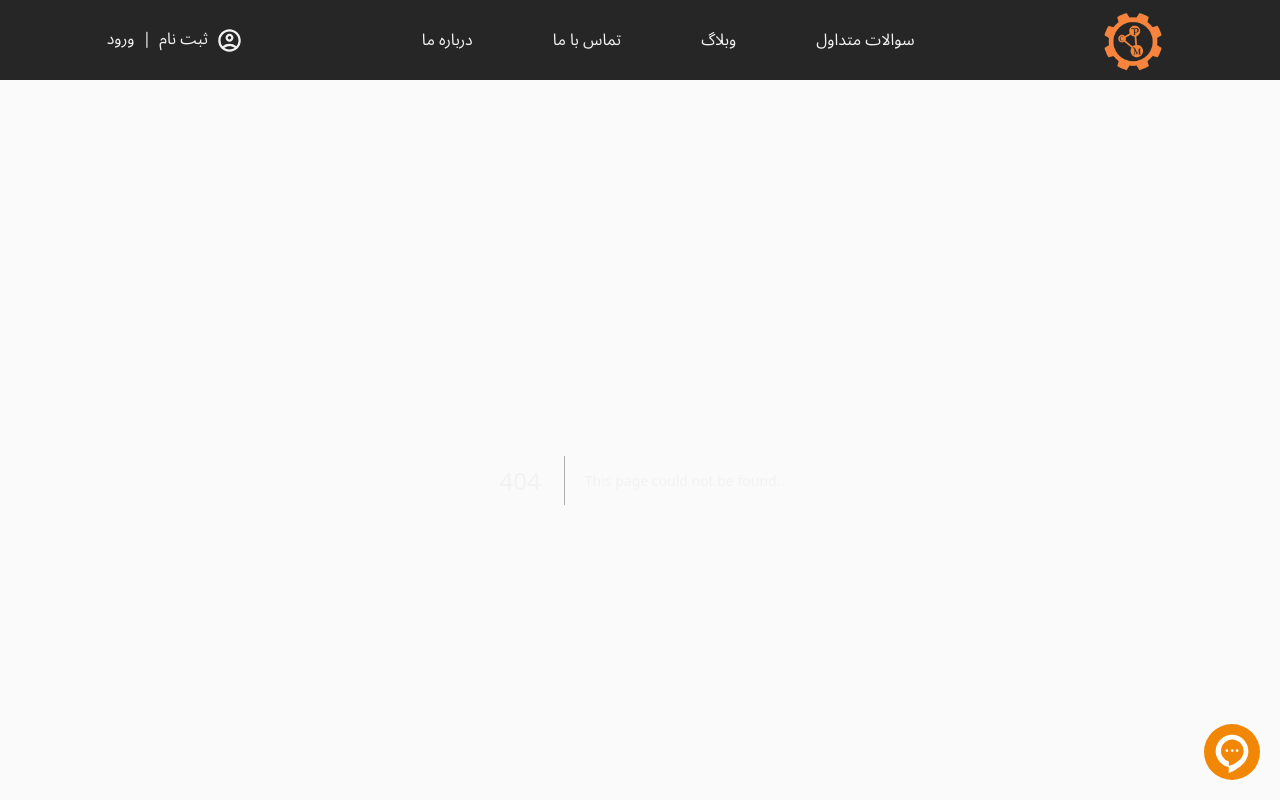
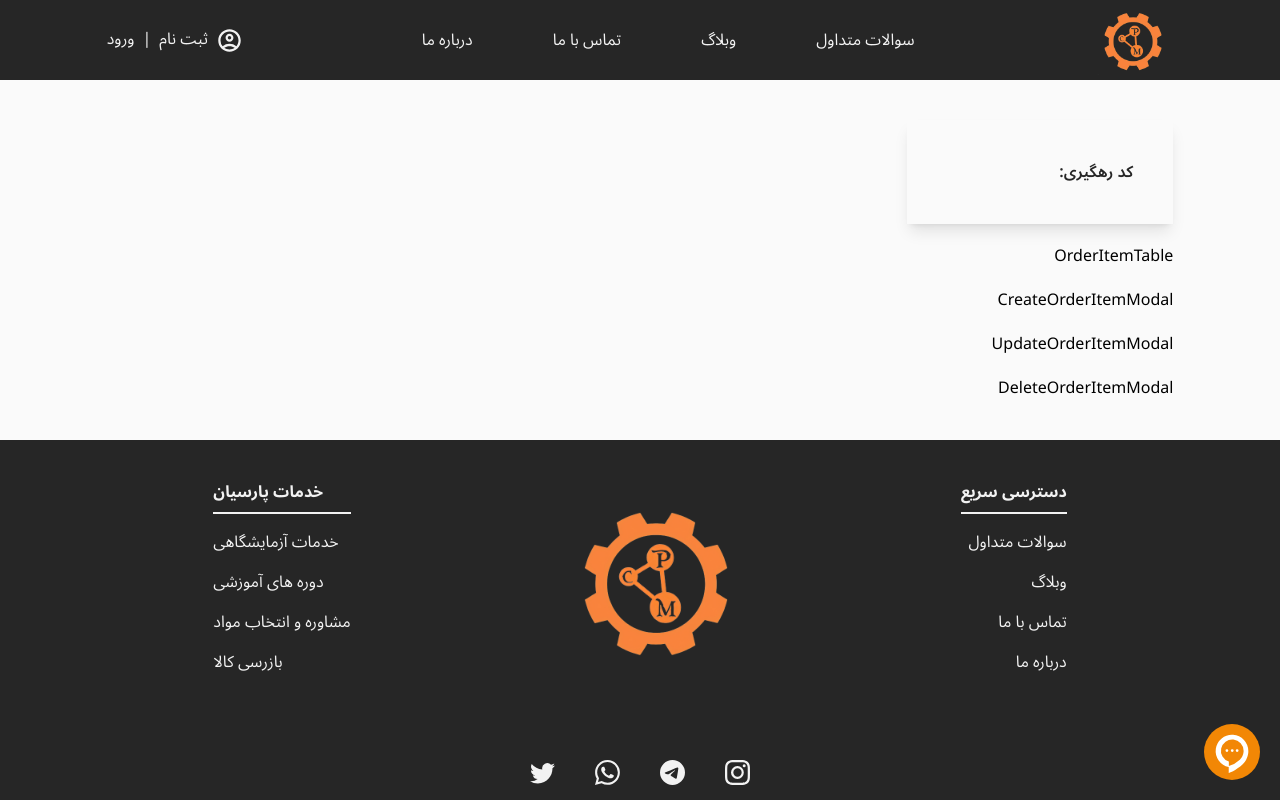
Before and after one commit to hosseinmirzapur/parsian-metallurgy, a Next.js app: page /dashboard/orders/1 in a window 1280 px wide. Before the commit this address had no page. Shown: the top 800 px of the page. Built offline with nearby package versions, Linux system fonts and the light colour scheme; no server answers.

Commit message:
added order detail card
created all needed components for the order details page and implemented order's detail card

```diff
--- /dev/null
+++ b/app/components/sections/dashboard/CreateOrderItemModal.tsx
@@ -0,0 +1,21 @@
+"use client"
+
+interface CreateOrderItemModalProps {
+	listener: () => void
+	open: boolean
+	toggleOpen: () => void
+	loading: boolean
+	toggleLoading: () => void
+}
+
+const CreateOrderItemModal: React.FC<CreateOrderItemModalProps> = ({
+	listener,
+	open,
+	toggleOpen,
+	loading,
+	toggleLoading,
+}) => {
+	return <div>CreateOrderItemModal</div>
+}
+
+export default CreateOrderItemModal
--- /dev/null
+++ b/app/components/sections/dashboard/DeleteOrderItemModal.tsx
@@ -0,0 +1,18 @@
+"use client"
+
+import { OrderItem } from "@/app/dashboard/orders/[id]/OrderPageContainer"
+
+interface DeleteOrderItemModalProps {
+	listener: () => void
+	orderItem: OrderItem
+	open: boolean
+	toggleOpen: () => void
+	loading: boolean
+	toggleLoading: () => void
+}
+
+const DeleteOrderItemModal: React.FC<DeleteOrderItemModalProps> = () => {
+	return <div>DeleteOrderItemModal</div>
+}
+
+export default DeleteOrderItemModal
--- /dev/null
+++ b/app/components/sections/dashboard/OrderDetailCard.tsx
@@ -0,0 +1,20 @@
+"use client"
+
+import { SingleOrder } from "@/app/dashboard/orders/[id]/OrderPageContainer"
+
+interface OrderDetailCardProps {
+	order: SingleOrder
+}
+
+const OrderDetailCard: React.FC<OrderDetailCardProps> = ({ order }) => {
+	return (
+		<div className="shadow-lg w-10/12 md:w-9/12 lg:w-3/12">
+			<div className="flex gap-5 p-10">
+				<h1 className="text-p-black font-semibold">کد رهگیری:</h1>
+				<h4 className="text-p-black">{order.special_id}</h4>
+			</div>
+		</div>
+	)
+}
+
+export default OrderDetailCard
--- /dev/null
+++ b/app/components/sections/dashboard/OrderItemTable.tsx
@@ -0,0 +1,21 @@
+"use client"
+
+import { OrderItem } from "@/app/dashboard/orders/[id]/OrderPageContainer"
+
+interface OrderItemTableProps {
+	orderItems: OrderItem[]
+	toggleUpdate: () => void
+	toggleDelete: () => void
+	chooseOrderItem: (orderItem: OrderItem) => void
+}
+
+const OrderItemTable: React.FC<OrderItemTableProps> = ({
+	orderItems,
+	toggleDelete,
+	toggleUpdate,
+	chooseOrderItem,
+}) => {
+	return <div>OrderItemTable</div>
+}
+
+export default OrderItemTable
--- /dev/null
+++ b/app/components/sections/dashboard/UpdateOrderItemModal.tsx
@@ -0,0 +1,23 @@
+"use client"
+
+import { OrderItem } from "@/app/dashboard/orders/[id]/OrderPageContainer"
+
+interface UpdateOrderItemModalProps {
+	listener: () => void
+	orderItem: OrderItem
+	open: boolean
+	toggleOpen: () => void
+	loading: boolean
+	toggleLoading: () => void
+}
+
+const UpdateOrderItemModal: React.FC<UpdateOrderItemModalProps> = ({
+	listener,
+	open,
+	orderItem,
+	toggleOpen,
+}) => {
+	return <div>UpdateOrderItemModal</div>
+}
+
+export default UpdateOrderItemModal
--- /dev/null
+++ b/app/dashboard/orders/[id]/OrderPageContainer.tsx
@@ -0,0 +1,146 @@
+"use client"
+
+// ** react imports
+import { useEffect, useState } from "react"
+
+// ** components
+import CreateOrderItemModal from "@/app/components/sections/dashboard/CreateOrderItemModal"
+import DeleteOrderItemModal from "@/app/components/sections/dashboard/DeleteOrderItemModal"
+import OrderDetailCard from "@/app/components/sections/dashboard/OrderDetailCard"
+import OrderItemTable from "@/app/components/sections/dashboard/OrderItemTable"
+import UpdateOrderItemModal from "@/app/components/sections/dashboard/UpdateOrderItemModal"
+
+// ** server utilities
+import server, { handleResponse } from "@/app/utils/api/server"
+import { useAppSelector } from "@/redux/store"
+
+interface OrderPageParams {
+	orderID: string | number
+}
+
+export interface SingleOrder {
+	id: string | number
+	mobile: string
+	customer_name: string
+	requester_name?: string
+	result_destination: "PERSON" | "ITTA" | "RUBIKA" | "BALE" | "EMAIL" | string
+	result_email?: string
+	special_id: string
+	orderItems: OrderItem[]
+	created_at: string
+}
+
+export interface OrderItem {
+	name: string
+	sand_paper: boolean
+	destruction: boolean
+	status: "PENDING" | "PARTIAL" | "OFFICE" | "PAID" | string
+	test_type: "ANALYZE" | "HARDNESS" | "BOTH" | string
+	quantity: number
+	description?: string
+	image?: string
+	created_at: string
+}
+
+const OrderPageContainer: React.FC<OrderPageParams> = ({ orderID }) => {
+	// ** redux variables
+	const selector = useAppSelector((state) => state.persistedReducer.value)
+
+	// ** order variables
+	const baseOrder = {
+		id: "",
+		customer_name: "",
+		created_at: "",
+		mobile: "",
+		orderItems: [],
+		result_destination: "",
+		special_id: "",
+		requester_name: "",
+		result_email: "",
+	}
+	const [order, setOrder] = useState<SingleOrder>(baseOrder)
+	const [selectedOrderItem, setSelectedOrderItem] = useState<OrderItem>({
+		created_at: "",
+		destruction: false,
+		name: "",
+		quantity: 0,
+		sand_paper: false,
+		status: "",
+		test_type: "",
+		description: "",
+		image: "",
+	})
+
+	// ** state variables
+	const [fired, setFired] = useState(false)
+	const [loading, setLoading] = useState(false)
+	const [createModal, setCreateModal] = useState(false)
+	const [updateModal, setUpdateModal] = useState(false)
+	const [deleteModal, setDeleteModal] = useState(false)
+
+	// ** functions
+	const fireEvent = () => setFired(!fired)
+	const toggleLoading = () => setLoading(!loading)
+	const chooseOrderItem = (orderItem: OrderItem) =>
+		setSelectedOrderItem(orderItem)
+	const toggleCreateModal = () => setCreateModal(!createModal)
+	const toggleUpdateModal = () => setUpdateModal(!updateModal)
+	const toggleDeleteModal = () => setDeleteModal(!deleteModal)
+
+	useEffect(() => {
+		server
+			.get(`/order/${orderID}`, {
+				headers: {
+					Authorization: `Bearer ${selector.token}`,
+				},
+			})
+			.then((res) => {
+				const data: SingleOrder = res.data.order
+				setOrder(data)
+			})
+			.catch((err) => handleResponse(err, "toast"))
+	}, [fired])
+
+	return (
+		<div
+			dir="rtl"
+			className="flex flex-col gap-5 w-11/12 md:w-10/12 mx-auto py-10">
+			<OrderDetailCard order={order} />
+
+			<OrderItemTable
+				orderItems={order.orderItems}
+				toggleDelete={toggleDeleteModal}
+				toggleUpdate={toggleUpdateModal}
+				chooseOrderItem={chooseOrderItem}
+			/>
+
+			<CreateOrderItemModal
+				listener={fireEvent}
+				open={createModal}
+				toggleOpen={toggleCreateModal}
+				loading={loading}
+				toggleLoading={toggleLoading}
+			/>
+
+			<UpdateOrderItemModal
+				listener={fireEvent}
+				orderItem={selectedOrderItem}
+				open={updateModal}
+				toggleOpen={toggleUpdateModal}
+				loading={loading}
+				toggleLoading={toggleLoading}
+			/>
+
+			<DeleteOrderItemModal
+				listener={fireEvent}
+				orderItem={selectedOrderItem}
+				open={deleteModal}
+				toggleOpen={toggleDeleteModal}
+				loading={loading}
+				toggleLoading={toggleLoading}
+			/>
+		</div>
+	)
+}
+
+export default OrderPageContainer
--- /dev/null
+++ b/app/dashboard/orders/[id]/page.tsx
@@ -0,0 +1,11 @@
+import OrderPageContainer from "./OrderPageContainer"
+
+interface IParams {
+	id: string | number
+}
+
+const OrderPage = ({ params }: { params: IParams }) => {
+	return <OrderPageContainer orderID={params.id} />
+}
+
+export default OrderPage
```
